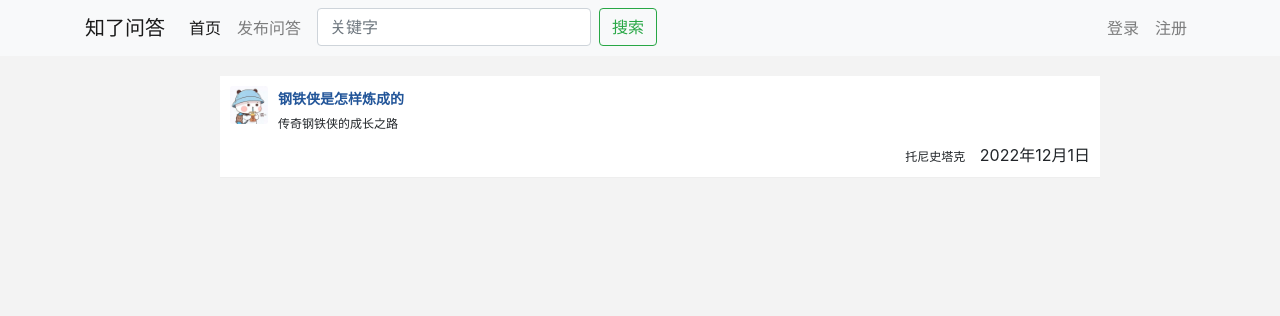
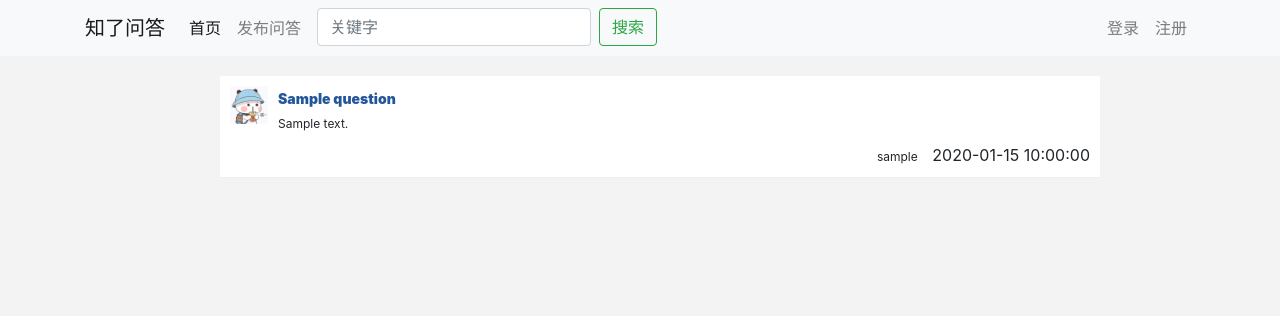
Before and after one commit to nangongchengfeng/flask_progress, a Flask app: template templates/index.html in a window 1280 px wide. Shown: the top 316 px of the page. Run offline with Flask 3, Linux system fonts and the light colour scheme; the template is opened without the code that fills it: most values are stand-ins (such as "Sample title", 1, 10 or a date in 2020); some libraries are stand-ins or nearby versions.

Commit message:
首页渲染成功

```diff
--- a/blueprints/qa.py
+++ b/blueprints/qa.py
@@ -11,13 +11,14 @@ from exts import db
 from tool.LogHandler import log
 from .forms import QuestionForm
 from models import QuetionModel
+
 qa = Blueprint("qa", __name__, url_prefix="/")
 
 
 @qa.route("/")
 def index():
-    # TODO document why this method is empty
-    return "success"
+    questions = QuetionModel.query.order_by(QuetionModel.create_time.desc()).all()
+    return render_template("index.html", questions=questions)
 
 
 @qa.route("/qa/public", methods=["GET", "POST"])
--- a/templates/base.html
+++ b/templates/base.html
@@ -28,7 +28,7 @@
                     <a class="nav-link" href="/">首页 <span class="sr-only">(current)</span></a>
                 </li>
                 <li class="nav-item">
-                    <a class="nav-link" href="{{url_for("qa.public_qa")}}">发布问答</a>
+                    <a class="nav-link" href="{{ url_for("qa.public_qa") }}">发布问答</a>
                 </li>
                 <li class="nav-item ml-2">
                     <form class="form-inline my-2 my-lg-0" method="GET" action="#">
@@ -63,7 +63,7 @@
 
 <div class="container">
     {% block body %}
-    {% endblock %}  }
+    {% endblock %}
 </div>
 
 </body>
--- a/templates/index.html
+++ b/templates/index.html
@@ -1,71 +1,36 @@
-<!DOCTYPE html>
-<html>
+{% extends "base.html" %}
+{% block head %}
+    <link rel="stylesheet" href="{{ url_for("static",filename="css/index.css") }}">
+{% endblock %}
+{% block title %}
+    首页
+{% endblock %}
+{% block body %}
+    <div class="row" style="margin-top: 20px;">
+        <div class="col"></div>
+        <div class="col-10">
+            <ul class="question-ul">
+                {% for question in questions %}
 
-<head>
-    <meta charset="utf-8">
-    <meta name="viewport" content="width=device-width, initial-scale=1">
-    <link rel="stylesheet" href="./static/bootstrap/bootstrap.4.6.min.css">
-    <link rel="stylesheet" href="./static/css/init.css">
-    <link rel="stylesheet" href="./static/css/index.css">
-    <title>知了问答平台-首页</title>
-</head>
 
-<body>
-    <nav class="navbar navbar-expand-lg navbar-light bg-light">
-        <div class="container">
-            <a class="navbar-brand" href="#">知了问答</a>
-            <button class="navbar-toggler" type="button" data-toggle="collapse" data-target="#navbarSupportedContent" aria-controls="navbarSupportedContent" aria-expanded="false" aria-label="Toggle navigation">
-                <span class="navbar-toggler-icon"></span>
-            </button>
-            <div class="collapse navbar-collapse" id="navbarSupportedContent">
-                <ul class="navbar-nav mr-auto">
-                    <li class="nav-item active">
-                        <a class="nav-link" href="/">首页 <span class="sr-only">(current)</span></a>
-                    </li>
-                    <li class="nav-item">
-                        <a class="nav-link" href="#">发布问答</a>
-                    </li>
-                    <li class="nav-item ml-2">
-                        <form class="form-inline my-2 my-lg-0" method="GET" action="#">
-                            <input class="form-control mr-sm-2" type="search" placeholder="关键字" aria-label="Search" name="q">
-                            <button class="btn btn-outline-success my-2 my-sm-0" type="submit">搜索</button>
-                        </form>
-                    </li>
-                </ul>
-                <ul class="navbar-nav">
-                    <li class="nav-item">
-                        <a class="nav-link" href="#">登录</a>
-                    </li>
-                    <li class="nav-item">
-                        <a class="nav-link" href="#">注册</a>
-                    </li>
-                </ul>
-            </div>
-        </div>
-    </nav>
-    <div class="container">
-        <div class="row" style="margin-top: 20px;">
-            <div class="col"></div>
-            <div class="col-10">
-                <ul class="question-ul">
+
                     <li>
                         <div class="side-question">
-                            <img class="side-question-avatar" src="./static/images/avatar.jpg" alt="">
+                            <img class="side-question-avatar" src="{{ url_for("static",filename="images/avatar.jpg") }}"
+                                 alt="">
                         </div>
                         <div class="question-main">
-                            <div class="question-title"><a href="#">钢铁侠是怎样炼成的</a></div>
-                            <div class="question-content">传奇钢铁侠的成长之路</div>
+                            <div class="question-title"><a href="#">{{ question.title }}</a></div>
+                            <div class="question-content">{{ question.content }}</div>
                             <div class="question-detail">
-                                <span class="question-author">托尼史塔克</span>
-                                <span class="question-time">2022年12月1日</span>
+                                <span class="question-author">{{ question.username }}</span>
+                                <span class="question-time">{{ question.create_time }}</span>
                             </div>
                         </div>
                     </li>
-                </ul>
-            </div>
-            <div class="col"></div>
+                {% endfor %}
+            </ul>
         </div>
+        <div class="col"></div>
     </div>
-</body>
-
-</html>
+{% endblock %}
```
Also changed, not shown: 1 other file.
